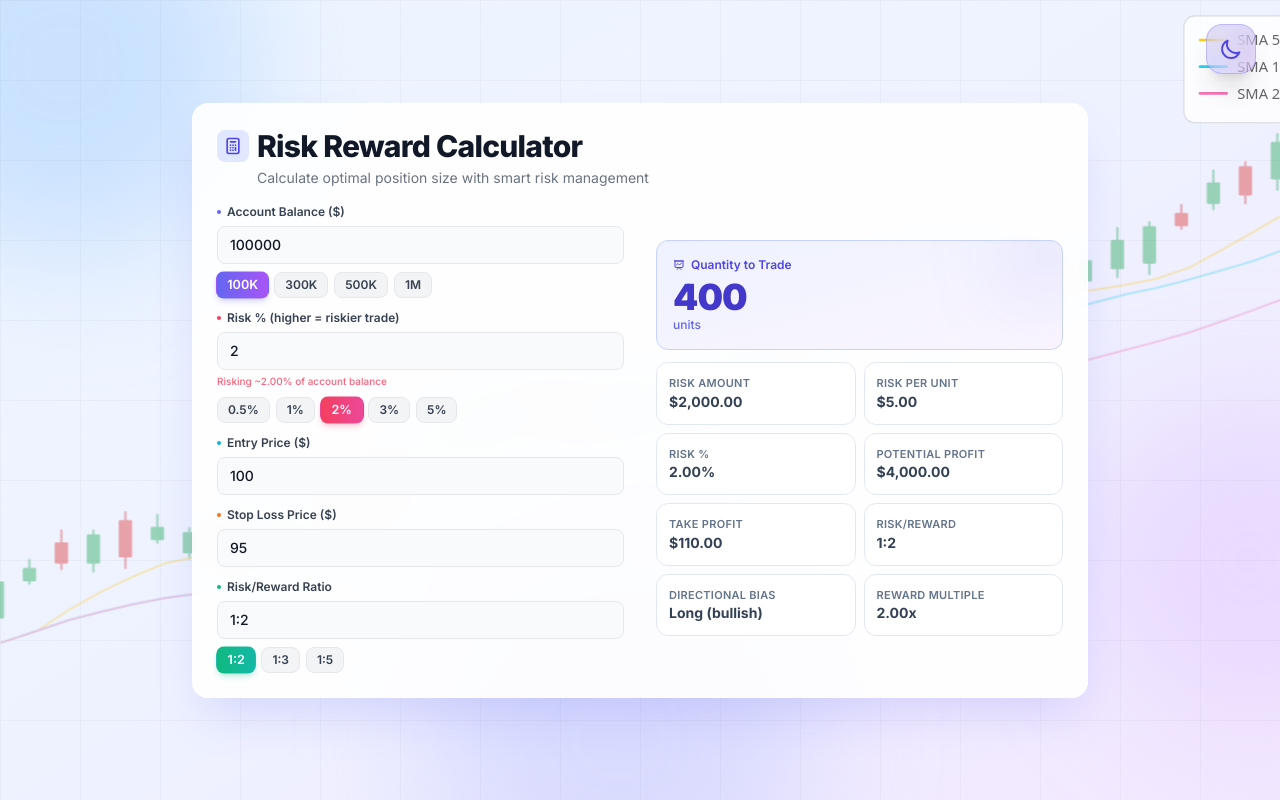
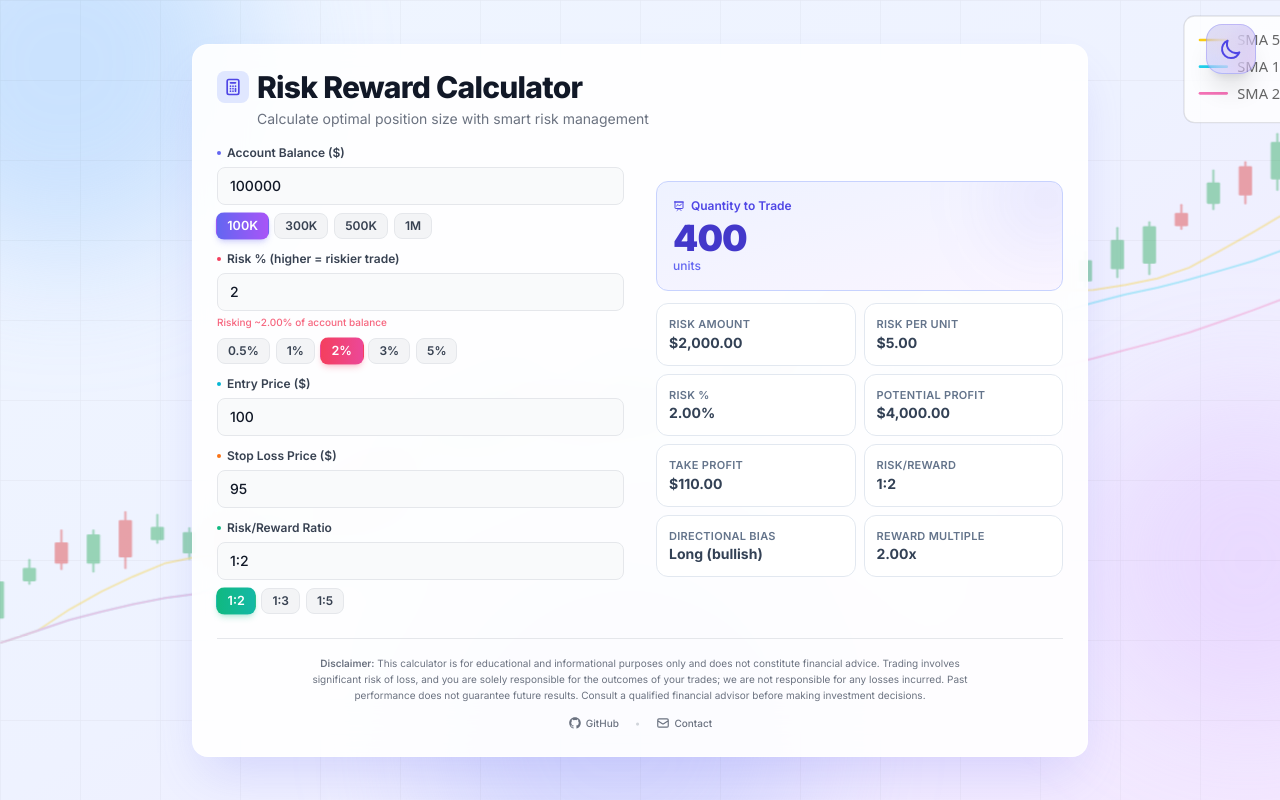
Before and after one commit to ramanathan23/risk-reward-calculator, a Next.js app: page / in a window 1280 px wide. Built offline with nearby package versions, Linux system fonts and the light colour scheme.

Commit message:
feat: update import paths for Calculator components and add CalculatorDisclaimer

```diff
--- a/app/page.tsx
+++ b/app/page.tsx
@@ -1,4 +1,4 @@
-import CalculatorShell from '@/components/calculator/CalculatorShell';
+import CalculatorShell from '../components/calculator/CalculatorShell';
 
 export default function HomePage() {
   return (
--- /dev/null
+++ b/components/calculator/CalculatorDisclaimer.tsx
@@ -0,0 +1,59 @@
+import { clsx } from 'clsx';
+
+type CalculatorDisclaimerProps = {
+  darkMode: boolean;
+};
+
+export default function CalculatorDisclaimer({ darkMode }: CalculatorDisclaimerProps) {
+  return (
+    <footer
+      className={clsx(
+        'mt-6 border-t pt-4 text-center text-[10px] leading-relaxed',
+        darkMode ? 'border-slate-700/50 text-slate-500' : 'border-gray-200 text-gray-500',
+      )}
+    >
+      <p className="mx-auto max-w-2xl">
+        <span className="font-semibold">Disclaimer:</span> This calculator is for educational and informational purposes
+        only and does not constitute financial advice. Trading involves significant risk of loss, and you are solely
+        responsible for the outcomes of your trades; we are not responsible for any losses incurred. Past performance does
+        not guarantee future results. Consult a qualified financial advisor before making investment decisions.
+      </p>
+
+      <div className="mt-3 flex items-center justify-center gap-4">
+        <a
+          href="https://github.com/ramanathan23"
+          target="_blank"
+          rel="noopener noreferrer"
+          className={clsx(
+            'flex items-center gap-1 font-medium transition-colors',
+            darkMode ? 'text-slate-400 hover:text-slate-200' : 'text-gray-500 hover:text-gray-700',
+          )}
+        >
+          <svg className="h-3.5 w-3.5" fill="currentColor" viewBox="0 0 24 24" aria-hidden>
+            <path
+              fillRule="evenodd"
+              clipRule="evenodd"
+              d="M12 2C6.477 2 2 6.477 2 12c0 4.42 2.865 8.17 6.839 9.495.5.092.682-.217.682-.482 0-.237-.008-.866-.013-1.7-2.782.604-3.369-1.34-3.369-1.34-.454-1.156-1.11-1.464-1.11-1.464-.908-.62.069-.608.069-.608 1.003.07 1.531 1.03 1.531 1.03.892 1.529 2.341 1.087 2.91.831.092-.646.35-1.086.636-1.336-2.22-.253-4.555-1.11-4.555-4.943 0-1.091.39-1.984 1.029-2.683-.103-.253-.446-1.27.098-2.647 0 0 .84-.269 2.75 1.025A9.578 9.578 0 0112 6.836c.85.004 1.705.114 2.504.336 1.909-1.294 2.747-1.025 2.747-1.025.546 1.377.203 2.394.1 2.647.64.699 1.028 1.592 1.028 2.683 0 3.842-2.339 4.687-4.566 4.935.359.309.678.919.678 1.852 0 1.336-.012 2.415-.012 2.743 0 .267.18.578.688.48C19.138 20.167 22 16.418 22 12c0-5.523-4.477-10-10-10z"
+            />
+          </svg>
+          GitHub
+        </a>
+        <span className={darkMode ? 'text-slate-600' : 'text-gray-300'} aria-hidden>
+          •
+        </span>
+        <a
+          href="mailto:c.ramanathan23@gmail.com"
+          className={clsx(
+            'flex items-center gap-1 font-medium transition-colors',
+            darkMode ? 'text-slate-400 hover:text-slate-200' : 'text-gray-500 hover:text-gray-700',
+          )}
+        >
+          <svg className="h-3.5 w-3.5" fill="none" viewBox="0 0 24 24" stroke="currentColor" aria-hidden>
+            <path strokeLinecap="round" strokeLinejoin="round" strokeWidth={2} d="M3 8l7.89 5.26a2 2 0 002.22 0L21 8M5 19h14a2 2 0 002-2V7a2 2 0 00-2-2H5a2 2 0 00-2 2v10a2 2 0 002 2z" />
+          </svg>
+          Contact
+        </a>
+      </div>
+    </footer>
+  );
+}
--- a/components/calculator/CalculatorResult.tsx
+++ b/components/calculator/CalculatorResult.tsx
@@ -1,6 +1,6 @@
 import { clsx } from 'clsx';
-import type { PositionSizingResult } from '@/lib/riskReward';
-import { formatCurrency, formatPrice, formatQuantity, formatRatio } from '@/lib/riskReward';
+import type { PositionSizingResult } from '../../lib/riskReward';
+import { formatCurrency, formatPrice, formatQuantity, formatRatio } from '../../lib/riskReward';
 
 type CalculatorResultProps = {
   darkMode: boolean;
--- a/components/calculator/CalculatorShell.tsx
+++ b/components/calculator/CalculatorShell.tsx
@@ -2,12 +2,13 @@
 
 import { useCallback, useEffect, useMemo, useState } from 'react';
 import { clsx } from 'clsx';
-import DecorativeBackground from '@/components/DecorativeBackground';
-import ThemeToggle from '@/components/ThemeToggle';
+import DecorativeBackground from '../DecorativeBackground';
+import ThemeToggle from '../ThemeToggle';
 import CalculatorForm from './CalculatorForm';
 import CalculatorResult from './CalculatorResult';
+import CalculatorDisclaimer from './CalculatorDisclaimer';
 import type { CalculatorFormValues, CalculatorFieldKey } from './types';
-import { calculatePositionSizing, parseRewardRatio } from '@/lib/riskReward';
+import { calculatePositionSizing, parseRewardRatio } from '../../lib/riskReward';
 
 const initialFormValues: CalculatorFormValues = {
   accountBalance: '100000',
@@ -176,6 +177,8 @@ export default function CalculatorShell() {
               <CalculatorResult darkMode={darkMode} error={error} result={result} />
             </div>
           </div>
+
+          <CalculatorDisclaimer darkMode={darkMode} />
         </section>
       </div>
     </div>
```
